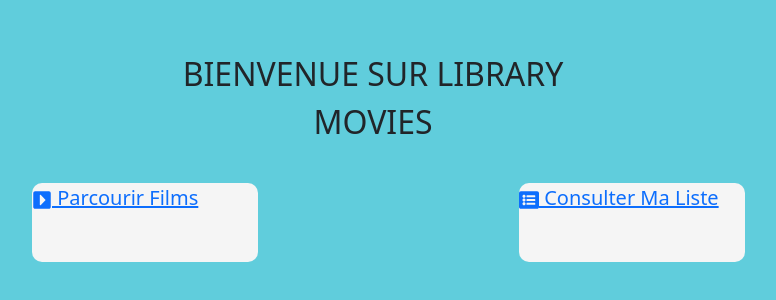
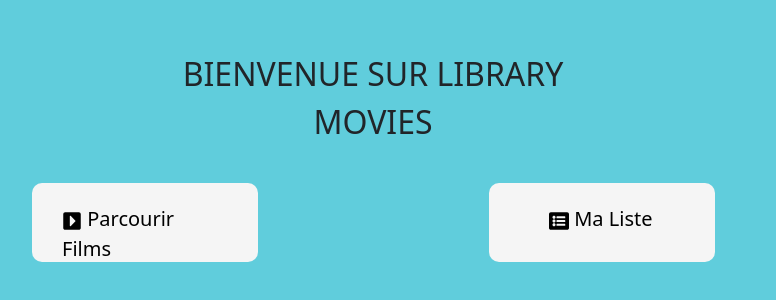
Before and after one commit to chimoTN/projet-movi, a React (Create React App) app in the folder front/front-api/: page / in a window 1280 px wide. Shown: the part 150-450 px from the top of the page, without its empty margins (301-1077 px from the left). Built offline with nearby package versions, Linux system fonts and the light colour scheme.

Commit message:
Done : design of Home Page + getAllMovies

```diff
--- a/front/front-api/src/components/HomeComponent.js
+++ b/front/front-api/src/components/HomeComponent.js
@@ -10,7 +10,7 @@ class HomeComponenent extends React.Component {
                     <p>BIENVENUE SUR LIBRARY MOVIES</p>
                 </div>
                 <Link to='getAllMovies' className="homeBoutton1 homeButton"> <FaCaretSquareRight /> Parcourir Films</Link>
-                <Link to='getMyList' className="homeBoutton2 homeButton"> <FaListAlt /> Consulter Ma Liste </Link>
+                <Link to='getMyList' className="homeBoutton2 homeButton"> <FaListAlt /> Ma Liste </Link>
 
             </>
         )
--- a/front/front-api/src/components/MovieComponent.js
+++ b/front/front-api/src/components/MovieComponent.js
@@ -34,9 +34,8 @@ class MoviesComponent extends React.Component {
                                         movie =>
                                             <div className='box' key={movie.idMovie}>
                                                 <div className='boxTitle'>{movie.title}</div>
-                                                <br />
                                                 <div className='boxCorps'>
-                                                    <b>Réalisateur : </b>{movie.producer} <br /><br />
+                                                    <b>Réalisateur : </b>{movie.producer}
                                                     <p><b>Description : </b></p>{movie.description}
                                                 </div>
                                                 <button className='boxButton'><FaPlusSquare /></button>
--- a/front/front-api/src/css/styles.css
+++ b/front/front-api/src/css/styles.css
@@ -26,11 +26,21 @@ body {
     background: var(--color-secondary);
     border-radius: 10px;
     font-size: 20px;
+    text-decoration: none;
+    color: black;
 }
 
 .homeBoutton1 {
     margin-left: 333px;
+    padding: 21px 30px;
     margin-top: 333px;
+}
+
+.homeBoutton2 {
+    margin-left: 790px;
+    margin-top: 333px;
+    padding: 21px 60px;
+
 }
 
 .homeBoutton1:hover {
@@ -39,11 +49,6 @@ body {
 
 .homeBoutton2:hover {
     box-shadow: 5px 5px 5px var(--color-black);
-}
-
-.homeBoutton2 {
-    margin-left: 820px;
-    margin-top: 333px;
 }
 
 /*  Home    */
@@ -60,15 +65,20 @@ body {
 }
 
 .box {
+    overflow: hidden;
+    display: flex;
+    flex-direction: column;
+    justify-content: space-around;
+    cursor: pointer;
+    transition: transform 200ms ease-in;
     width: 330px;
     height: 390px;
-    border-radius: 10px;
-    overflow: hidden;
+    background-color: #F5F5F5;
     padding: 10px;
     padding-top: 15px;
     padding-left: 15px;
     margin: 40px 20px;
-    background-color: #F5F5F5;
+    border-radius: 10px;
 }
 
 .boxTitle {
@@ -77,11 +87,6 @@ body {
     justify-content: center;
     align-items: center;
     justify-items: center;
-}
-
-.boxTitle2 {
-    font-size: 15px;
-    font-style: bold;
 }
 
 .boxCorps {
```
